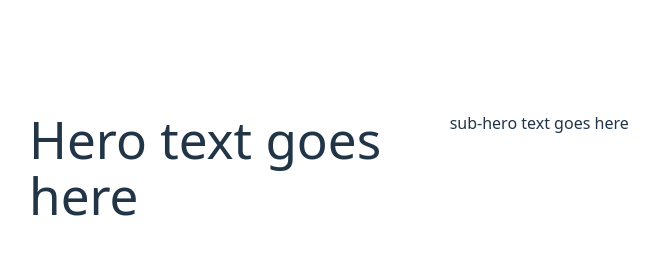
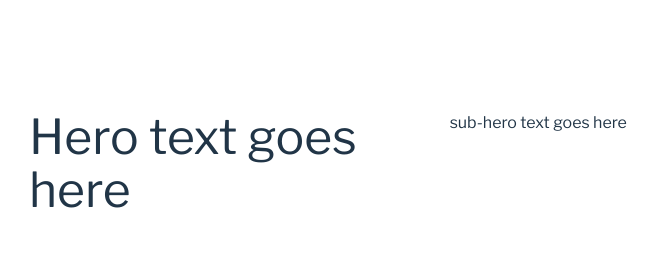
Before and after one commit to notRadioOpaque/hadith-app, a website built with Vite: page index.html in a window 1280 px wide. Shown: the whole page, without its empty margins (4-663 px from the left). Built offline with nearby package versions, Linux system fonts and the light colour scheme.

Commit message:
feat: add font

```diff
--- a/index.html
+++ b/index.html
@@ -4,6 +4,12 @@
     <meta charset="UTF-8" />
     <link rel="icon" type="image/svg+xml" href="/vite.svg" />
     <meta name="viewport" content="width=device-width, initial-scale=1.0" />
+    <link rel="preconnect" href="https://fonts.googleapis.com" />
+    <link rel="preconnect" href="https://fonts.gstatic.com" crossorigin />
+    <link
+      href="https://fonts.googleapis.com/css2?family=Libre+Franklin:ital,wght@0,100..900;1,100..900&display=swap"
+      rel="stylesheet"
+    />
     <title>Hadith App</title>
   </head>
   <body>
--- a/src/styles/style.css
+++ b/src/styles/style.css
@@ -30,10 +30,12 @@ body {
   place-items: center;
   min-width: 320px;
   min-height: 100vh;
+  font-family: "Libre Franklin", sans-serif;
+  font-optical-sizing: auto;
 }
 
 h1 {
-  font-size: 3.2em;
+  font-size: 3em;
   line-height: 1.1;
 }
 
```
